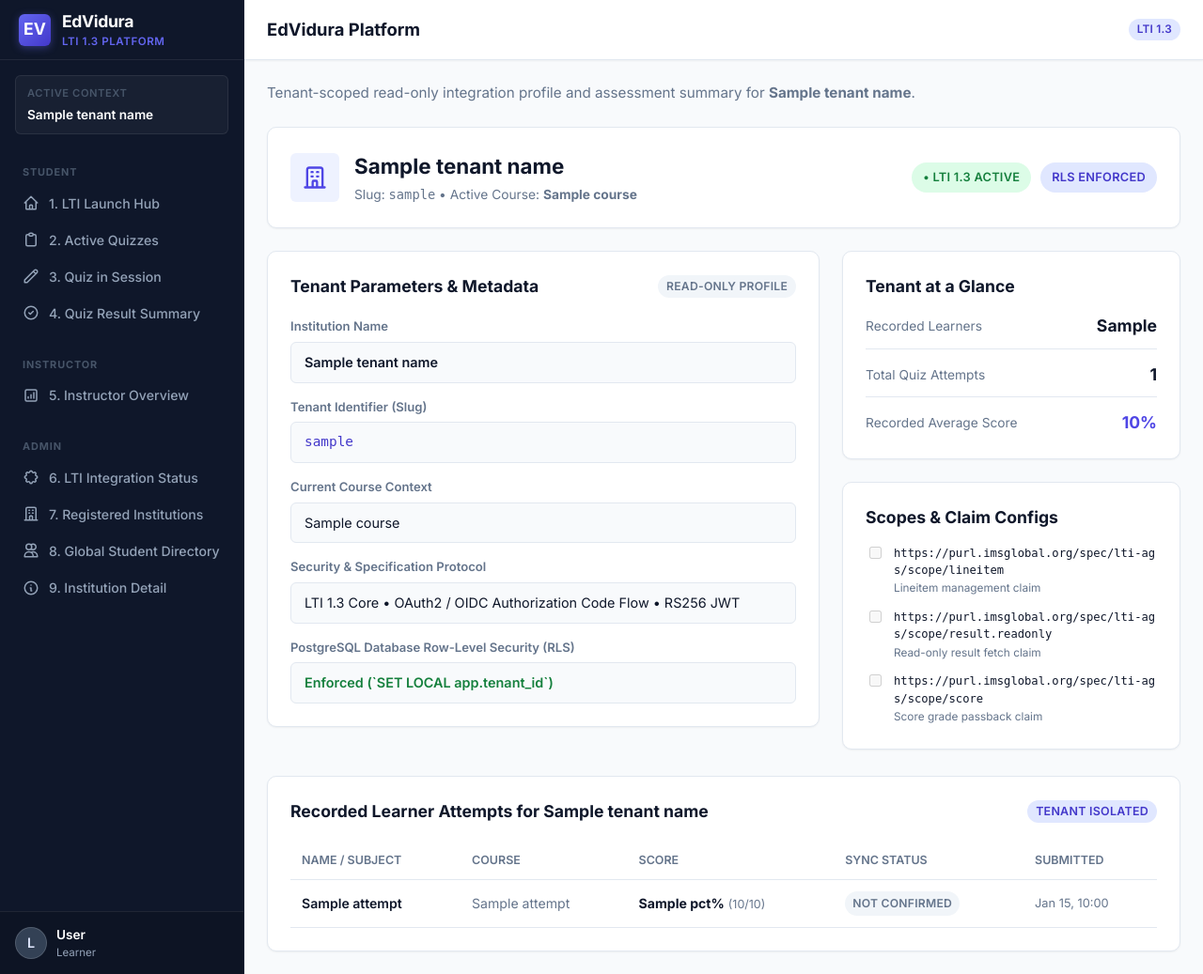
After one commit to meghanachinucom/edvidura-lti-hello, a FastAPI app: template templates/institution_detail.html in a window 1280 px wide. The commit adds this page. Shown: the whole page at 94% size. Run offline with FastAPI, Linux system fonts and the light colour scheme; the template is opened without the code that fills it: most values are stand-ins (such as "Sample title", 1, 10 or a date in 2020).

Commit message:
Implement institutions profile

```diff
--- a/templates/base_shell.html
+++ b/templates/base_shell.html
@@ -119,7 +119,7 @@
             </a>
           </li>
           <li class="ev-nav-item">
-            <a href="#" class="ev-nav-link {{ 'active' if active_page == 'institution_detail' else '' }}">
+            <a href="/institution-detail?token={{ quiz_token }}" class="ev-nav-link {{ 'active' if active_page == 'institution_detail' else '' }}">
               <svg class="ev-nav-icon" fill="none" viewBox="0 0 24 24" stroke="currentColor">
                 <path stroke-linecap="round" stroke-linejoin="round" d="M13 16h-1v-4h-1m1-4h.01M21 12a9 9 0 11-18 0 9 9 0 0118 0z"/>
               </svg>
--- /dev/null
+++ b/templates/institution_detail.html
@@ -0,0 +1,244 @@
+{% extends "base_shell.html" %}
+
+{% block content %}
+<!-- Subtitle -->
+<div style="margin-bottom: 24px;">
+  <p style="margin: 0; font-size: 0.95rem; color: var(--text-muted);">
+    Tenant-scoped read-only integration profile and assessment summary for <strong>{{ tenant_name }}</strong>.
+  </p>
+</div>
+
+<!-- Header Card matching Stitch header card -->
+<div class="card" style="padding: 24px; margin-bottom: 24px;">
+  <div style="display: flex; align-items: center; justify-content: space-between; gap: 20px; flex-wrap: wrap;">
+    <div style="display: flex; align-items: center; gap: 16px;">
+      <div style="width: 52px; height: 52px; border-radius: var(--radius-sm); background-color: var(--primary-50); color: var(--primary-600); display: flex; align-items: center; justify-content: center; flex-shrink: 0;">
+        <svg style="width: 28px; height: 28px;" fill="none" viewBox="0 0 24 24" stroke="currentColor" stroke-width="2">
+          <path stroke-linecap="round" stroke-linejoin="round" d="M19 21V5a2 2 0 00-2-2H7a2 2 0 00-2 2v16m14 0h2m-2 0h-5m-9 0H3m2 0h5M9 7h1m-1 4h1m4-4h1m-1 4h1m-5 10v-5a1 1 0 011-1h2a1 1 0 011 1v5m-4 0h4"/>
+        </svg>
+      </div>
+      <div>
+        <h2 style="font-size: 1.4rem; font-weight: 800; color: var(--text-main); margin: 0 0 4px;">
+          {{ tenant_name }}
+        </h2>
+        <p style="margin: 0; font-size: 0.86rem; color: var(--text-muted);">
+          Slug: <code>{{ tenant_slug }}</code> &bull; Active Course: <strong>{{ course }}</strong>
+        </p>
+      </div>
+    </div>
+    <div style="display: flex; align-items: center; gap: 10px;">
+      <span class="badge badge-success" style="padding: 6px 12px; font-size: 0.8rem;">
+        &bull; LTI 1.3 Active
+      </span>
+      <span class="badge badge-purple" style="padding: 6px 12px; font-size: 0.8rem;">
+        RLS Enforced
+      </span>
+    </div>
+  </div>
+</div>
+
+<!-- 2-Column Main Section -->
+<div style="display: grid; grid-template-columns: minmax(0, 1fr) 360px; gap: 24px; align-items: start; margin-bottom: 28px;">
+
+  <!-- Left Main Column: Read-Only Tenant Credentials & Metadata Card -->
+  <div class="card" style="padding: 24px; margin-bottom: 0;">
+    <div style="display: flex; align-items: center; justify-content: space-between; margin-bottom: 20px;">
+      <h3 style="font-size: 1.1rem; font-weight: 700; color: var(--text-main); margin: 0;">
+        Tenant Parameters & Metadata
+      </h3>
+      <span class="badge" style="background-color: var(--bg-subtle); color: var(--text-muted); font-size: 0.76rem;">
+        Read-Only Profile
+      </span>
+    </div>
+
+    <div style="display: flex; flex-direction: column; gap: 16px;">
+      <!-- Field 1: Institution Title -->
+      <div>
+        <label style="display: block; font-size: 0.82rem; font-weight: 600; color: var(--text-muted); margin-bottom: 6px;">
+          Institution Name
+        </label>
+        <div style="padding: 10px 14px; background-color: var(--bg-main); border: 1px solid var(--border-color); border-radius: var(--radius-sm); font-size: 0.9rem; font-weight: 600; color: var(--text-main);">
+          {{ tenant_name }}
+        </div>
+      </div>
+
+      <!-- Field 2: Tenant Slug Identifier -->
+      <div>
+        <label style="display: block; font-size: 0.82rem; font-weight: 600; color: var(--text-muted); margin-bottom: 6px;">
+          Tenant Identifier (Slug)
+        </label>
+        <div style="padding: 10px 14px; background-color: var(--bg-main); border: 1px solid var(--border-color); border-radius: var(--radius-sm); font-size: 0.9rem; font-family: monospace; color: var(--primary-700);">
+          {{ tenant_slug }}
+        </div>
+      </div>
+
+      <!-- Field 3: Course Context -->
+      <div>
+        <label style="display: block; font-size: 0.82rem; font-weight: 600; color: var(--text-muted); margin-bottom: 6px;">
+          Current Course Context
+        </label>
+        <div style="padding: 10px 14px; background-color: var(--bg-main); border: 1px solid var(--border-color); border-radius: var(--radius-sm); font-size: 0.9rem; color: var(--text-main);">
+          {{ course }}
+        </div>
+      </div>
+
+      <!-- Field 4: LTI Security Specification -->
+      <div>
+        <label style="display: block; font-size: 0.82rem; font-weight: 600; color: var(--text-muted); margin-bottom: 6px;">
+          Security & Specification Protocol
+        </label>
+        <div style="padding: 10px 14px; background-color: var(--bg-main); border: 1px solid var(--border-color); border-radius: var(--radius-sm); font-size: 0.9rem; color: var(--text-main);">
+          LTI 1.3 Core &bull; OAuth2 / OIDC Authorization Code Flow &bull; RS256 JWT
+        </div>
+      </div>
+
+      <!-- Field 5: Isolation Scoping -->
+      <div>
+        <label style="display: block; font-size: 0.82rem; font-weight: 600; color: var(--text-muted); margin-bottom: 6px;">
+          PostgreSQL Database Row-Level Security (RLS)
+        </label>
+        <div style="padding: 10px 14px; background-color: var(--bg-main); border: 1px solid var(--border-color); border-radius: var(--radius-sm); font-size: 0.9rem; color: var(--success-text); font-weight: 600;">
+          Enforced (`SET LOCAL app.tenant_id`)
+        </div>
+      </div>
+    </div>
+  </div>
+
+  <!-- Right Sidebar Column -->
+  <div style="display: flex; flex-direction: column; gap: 24px;">
+
+    <!-- At a Glance Metrics Card -->
+    <div class="card" style="padding: 24px; margin-bottom: 0;">
+      <h3 style="font-size: 1.1rem; font-weight: 700; color: var(--text-main); margin: 0 0 16px;">
+        Tenant at a Glance
+      </h3>
+
+      <div style="display: flex; flex-direction: column; gap: 14px;">
+        <div style="display: flex; align-items: center; justify-content: space-between; padding-bottom: 10px; border-bottom: 1px solid var(--border-color);">
+          <span style="font-size: 0.86rem; color: var(--text-muted);">Recorded Learners</span>
+          <span style="font-size: 1.1rem; font-weight: 800; color: var(--text-main);">{{ recorded_learners }}</span>
+        </div>
+
+        <div style="display: flex; align-items: center; justify-content: space-between; padding-bottom: 10px; border-bottom: 1px solid var(--border-color);">
+          <span style="font-size: 0.86rem; color: var(--text-muted);">Total Quiz Attempts</span>
+          <span style="font-size: 1.1rem; font-weight: 800; color: var(--text-main);">{{ total_attempts }}</span>
+        </div>
+
+        <div style="display: flex; align-items: center; justify-content: space-between;">
+          <span style="font-size: 0.86rem; color: var(--text-muted);">Recorded Average Score</span>
+          <span style="font-size: 1.1rem; font-weight: 800; color: var(--primary-600);">{{ avg_score }}%</span>
+        </div>
+      </div>
+    </div>
+
+    <!-- Scopes & Claim Configs Card matching Stitch right card -->
+    <div class="card" style="padding: 24px; margin-bottom: 0;">
+      <h3 style="font-size: 1.1rem; font-weight: 700; color: var(--text-main); margin: 0 0 16px;">
+        Scopes & Claim Configs
+      </h3>
+
+      <div style="display: flex; flex-direction: column; gap: 12px; font-size: 0.82rem;">
+        <div style="display: flex; align-items: flex-start; gap: 10px;">
+          <input type="checkbox" {% if ags_available %}checked{% endif %} disabled style="margin-top: 2px;">
+          <div>
+            <code style="font-size: 0.76rem; color: var(--text-main); display: block; word-break: break-all;">
+              https://purl.imsglobal.org/spec/lti-ags/scope/lineitem
+            </code>
+            <span style="color: var(--text-muted); font-size: 0.74rem;">Lineitem management claim</span>
+          </div>
+        </div>
+
+        <div style="display: flex; align-items: flex-start; gap: 10px;">
+          <input type="checkbox" {% if ags_available %}checked{% endif %} disabled style="margin-top: 2px;">
+          <div>
+            <code style="font-size: 0.76rem; color: var(--text-main); display: block; word-break: break-all;">
+              https://purl.imsglobal.org/spec/lti-ags/scope/result.readonly
+            </code>
+            <span style="color: var(--text-muted); font-size: 0.74rem;">Read-only result fetch claim</span>
+          </div>
+        </div>
+
+        <div style="display: flex; align-items: flex-start; gap: 10px;">
+          <input type="checkbox" {% if ags_available %}checked{% endif %} disabled style="margin-top: 2px;">
+          <div>
+            <code style="font-size: 0.76rem; color: var(--text-main); display: block; word-break: break-all;">
+              https://purl.imsglobal.org/spec/lti-ags/scope/score
+            </code>
+            <span style="color: var(--text-muted); font-size: 0.74rem;">Score grade passback claim</span>
+          </div>
+        </div>
+      </div>
+    </div>
+
+  </div>
+
+</div>
+
+<!-- Full Width Bottom Table: Recorded Learner Attempts -->
+<div class="card" style="padding: 24px; margin-bottom: 0;">
+  <div style="display: flex; align-items: center; justify-content: space-between; margin-bottom: 20px;">
+    <h3 style="font-size: 1.1rem; font-weight: 700; color: var(--text-main); margin: 0;">
+      Recorded Learner Attempts for {{ tenant_name }}
+    </h3>
+    <span class="badge badge-purple" style="font-size: 0.78rem;">
+      Tenant Isolated
+    </span>
+  </div>
+
+  {% if attempts and attempts | length > 0 %}
+    <div style="overflow-x: auto;">
+      <table style="width: 100%; border-collapse: collapse; font-size: 0.88rem;">
+        <thead>
+          <tr style="border-bottom: 1.5px solid var(--border-color); text-align: left;">
+            <th style="padding: 10px 12px; color: var(--text-muted); font-weight: 600; font-size: 0.78rem; text-transform: uppercase;">Name / Subject</th>
+            <th style="padding: 10px 12px; color: var(--text-muted); font-weight: 600; font-size: 0.78rem; text-transform: uppercase;">Course</th>
+            <th style="padding: 10px 12px; color: var(--text-muted); font-weight: 600; font-size: 0.78rem; text-transform: uppercase;">Score</th>
+            <th style="padding: 10px 12px; color: var(--text-muted); font-weight: 600; font-size: 0.78rem; text-transform: uppercase;">Sync Status</th>
+            <th style="padding: 10px 12px; color: var(--text-muted); font-weight: 600; font-size: 0.78rem; text-transform: uppercase;">Submitted</th>
+          </tr>
+        </thead>
+        <tbody>
+          {% for r in attempts %}
+            <tr style="border-bottom: 1px solid var(--border-color);">
+              <td style="padding: 12px; font-weight: 600; color: var(--text-main);">
+                {{ r.learner_name or r.subject }}
+              </td>
+              <td style="padding: 12px; color: var(--text-muted);">
+                {{ r.course_label or course }}
+              </td>
+              <td style="padding: 12px;">
+                <span style="font-weight: 700; color: var(--text-main);">{{ r.pct }}%</span>
+                <span style="font-size: 0.78rem; color: var(--text-muted);">({{ r.score }}/{{ r.max_score }})</span>
+              </td>
+              <td style="padding: 12px;">
+                {% if r.grade_sent %}
+                  <span class="badge badge-success" style="font-size: 0.76rem; padding: 4px 8px;">
+                    Synced &#10003;
+                  </span>
+                {% elif r.has_error %}
+                  <span class="badge" style="background-color: var(--warning-bg); color: var(--warning-text); font-size: 0.76rem; padding: 4px 8px;">
+                    Sync Error
+                  </span>
+                {% else %}
+                  <span class="badge" style="background-color: var(--bg-subtle); color: var(--text-muted); font-size: 0.76rem; padding: 4px 8px;">
+                    Not Confirmed
+                  </span>
+                {% endif %}
+              </td>
+              <td style="padding: 12px; color: var(--text-muted); font-size: 0.8rem;">
+                {{ r.created_at.strftime('%b %d, %H:%M') if r.created_at else '—' }}
+              </td>
+            </tr>
+          {% endfor %}
+        </tbody>
+      </table>
+    </div>
+  {% else %}
+    <div style="padding: 32px; text-align: center; background-color: var(--bg-main); border-radius: var(--radius-sm);">
+      <p style="font-size: 0.88rem; color: var(--text-muted); margin: 0;">
+        No learner attempts recorded yet for {{ tenant_name }}.
+      </p>
+    </div>
+  {% endif %}
+</div>
+{% endblock %}
```
Also changed, not shown: app/quiz_routes.py (+59 -0 lines), tests/test_authorization.py (+50 -0 lines).
